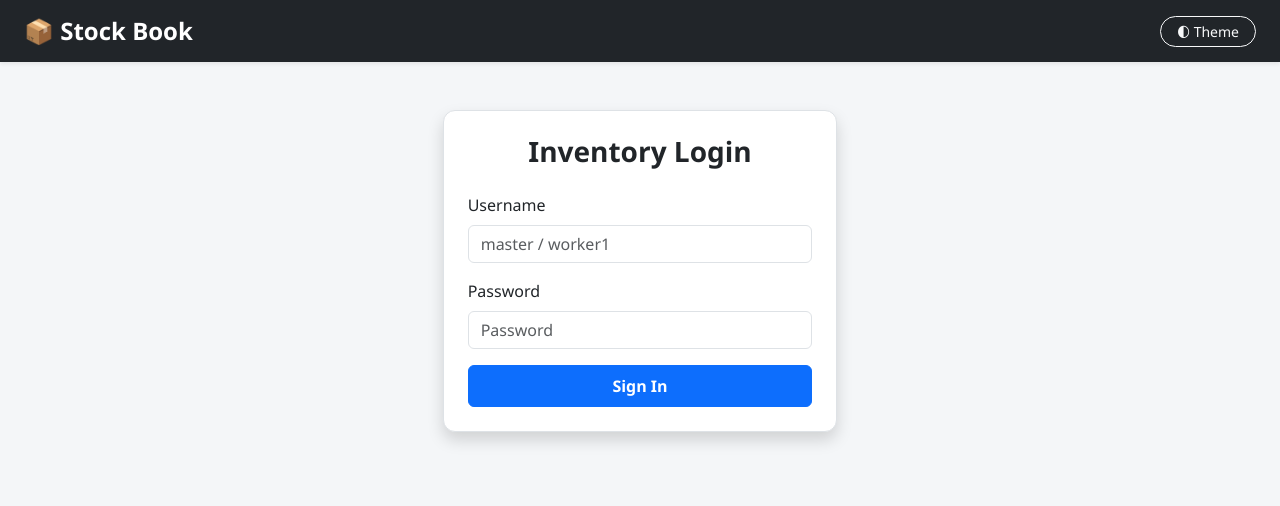
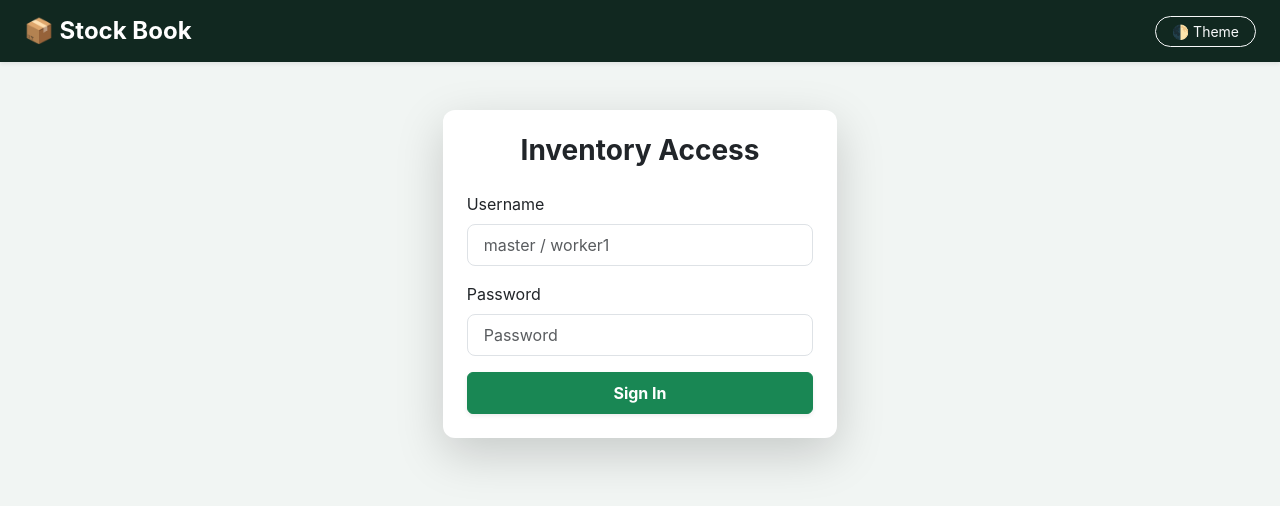
Before and after one commit to Avanijain415/Stock-App, a Flask app: page / in a window 1280 px wide. Shown: the top 506 px of the page. Run offline with Flask 3, Linux system fonts and the light colour scheme.

Commit message:
Update index.html

```diff
--- a/templates/index.html
+++ b/templates/index.html
@@ -8,67 +8,125 @@
     <link href="https://cdn.jsdelivr.net/npm/bootstrap@5.3.0/dist/css/bootstrap.min.css" rel="stylesheet">
     <style>
         :root {
-            --bg-color: #f4f6f8;
+            --bg-color: #f1f5f3;
             --card-bg: #ffffff;
-            --text-color: #212529;
-            --table-head: #e9ecef;
-            --border-color: #dee2e6;
+            --text-primary: #1c2d27;
+            --text-secondary: #5c7068;
+            --topbar-bg: #112820;
+            --table-head: #e2ebe6;
+            --border-color: #d1ded8;
+            --accent-green: #059669;
+            --card-hover: #fafcfb;
         }
         [data-theme="dark"] {
-            --bg-color: #121212;
-            --card-bg: #1e1e1e;
-            --text-color: #e0e0e0;
-            --table-head: #2c2c2c;
-            --border-color: #333333;
+            --bg-color: #121816;
+            --card-bg: #1c2421;
+            --text-primary: #f0fdf4;
+            --text-secondary: #9ca3af;
+            --topbar-bg: #0b1210;
+            --table-head: #28332f;
+            --border-color: #2e3d37;
+            --accent-green: #10b981;
+            --card-hover: #222c29;
         }
         body {
             background-color: var(--bg-color);
-            color: var(--text-color);
-            transition: all 0.3s ease;
-            font-family: 'Segoe UI', Tahoma, Geneva, Verdana, sans-serif;
+            color: var(--text-primary);
+            transition: all 0.25s ease-in-out;
+            font-family: -apple-system, BlinkMacSystemFont, "Segoe UI", Roboto, sans-serif;
         }
+        .navbar { background-color: var(--topbar-bg) !important; }
         .card {
             background-color: var(--card-bg);
             border: 1px solid var(--border-color);
-            box-shadow: 0 4px 12px rgba(0,0,0,0.05);
+            box-shadow: 0 4px 15px rgba(0,0,0,0.03);
             border-radius: 12px;
         }
-        .table { color: var(--text-color); }
-        .table thead th { background-color: var(--table-head); color: var(--text-color); }
-        .badge-out { background-color: #dc3545; color: white; padding: 4px 8px; border-radius: 4px; font-size: 0.75rem; }
-        .badge-low { background-color: #ffc107; color: black; padding: 4px 8px; border-radius: 4px; font-size: 0.75rem; }
-        .badge-ok { background-color: #198754; color: white; padding: 4px 8px; border-radius: 4px; font-size: 0.75rem; }
+        .stat-card {
+            transition: transform 0.2s ease, box-shadow 0.2s ease;
+        }
+        .stat-card:hover {
+            transform: translateY(-2px);
+            box-shadow: 0 6px 20px rgba(0,0,0,0.06);
+        }
+        .stat-title {
+            color: var(--text-secondary);
+            font-weight: 600;
+            font-size: 0.8rem;
+            letter-spacing: 0.5px;
+        }
+        .stat-number {
+            color: var(--text-primary) !important;
+            font-weight: 800;
+        }
+        .table { color: var(--text-primary); }
+        .table thead th {
+            background-color: var(--table-head);
+            color: var(--text-primary);
+            font-size: 0.82rem;
+            letter-spacing: 0.5px;
+            border-bottom: 2px solid var(--border-color);
+        }
+        .table tbody tr {
+            transition: background-color 0.15s ease;
+        }
+        .table tbody tr:hover {
+            background-color: var(--card-hover);
+        }
+        .badge-out { background-color: #ef4444; color: white; font-weight: 600; font-size: 0.7rem; padding: 4px 8px; border-radius: 6px; }
+        .badge-low { background-color: #f59e0b; color: white; font-weight: 600; font-size: 0.7rem; padding: 4px 8px; border-radius: 6px; }
+        .badge-ok { background-color: #10b981; color: white; font-weight: 600; font-size: 0.7rem; padding: 4px 8px; border-radius: 6px; }
+
+        /* Filter Pills */
+        .filter-pill {
+            border: 1px solid var(--border-color);
+            background: var(--card-bg);
+            color: var(--text-secondary);
+            border-radius: 20px;
+            padding: 5px 15px;
+            font-size: 0.85rem;
+            font-weight: 600;
+            cursor: pointer;
+            transition: all 0.2s ease;
+        }
+        .filter-pill.active, .filter-pill:hover {
+            background: var(--accent-green);
+            color: white;
+            border-color: var(--accent-green);
+        }
     </style>
 </head>
 <body data-theme="light">
 
-    <!-- Top Navigation Bar -->
-    <nav class="navbar navbar-expand-lg navbar-dark bg-dark px-4 py-2 shadow-sm">
-        <span class="navbar-brand fw-bold fs-4">📦 Stock Book</span>
+    <!-- Top Navbar -->
+    <nav class="navbar navbar-expand-lg navbar-dark px-4 py-2 shadow-sm">
+        <span class="navbar-brand fw-bold fs-4 d-flex align-items-center gap-2">
+            📦 Stock Book
+        </span>
         <div class="ms-auto d-flex align-items-center gap-3">
             <button class="btn btn-outline-light btn-sm rounded-pill px-3" onclick="toggleTheme()">🌓 Theme</button>
-            <span id="userInfo" class="badge bg-secondary fs-6"></span>
+            <span id="userInfo" class="badge bg-success bg-opacity-20 text-light border border-success border-opacity-25 px-3 py-2 fs-6"></span>
             <button id="logoutBtn" class="btn btn-danger btn-sm d-none rounded-pill px-3" onclick="logout()">Logout</button>
         </div>
     </nav>
 
     <div class="container-fluid px-4 my-4">
 
-        <!-- Login Section -->
+        <!-- Login Card -->
         <div id="loginSection" class="row justify-content-center my-5">
             <div class="col-md-4">
-                <div class="card p-4 shadow">
-                    <h3 class="mb-4 text-center fw-bold">Inventory Login</h3>
+                <div class="card p-4 shadow-lg border-0">
+                    <h3 class="mb-4 text-center fw-bold">Inventory Access</h3>
                     <form onsubmit="handleLogin(event)">
                         <div class="mb-3">
-                            <label class="form-label">Username</label>
-                            <input type="text" id="username" class="form-control" placeholder="master / worker1" required>
+                            <label class="form-label font-semibold">Username</label>
+                            <input type="text" id="username" class="form-control form-control-lg fs-6" placeholder="master / worker1" required>
                         </div>
                         <div class="mb-3">
-                            <label class="form-label">Password</label>
-                            <input type="password" id="password" class="form-control" placeholder="Password" required>
+                            <label class="form-label font-semibold">Password</label>
+                            <input type="password" id="password" class="form-control form-control-lg fs-6" placeholder="Password" required>
                         </div>
-                        <button type="submit" class="btn btn-primary w-100 fw-bold py-2">Sign In</button>
+                        <button type="submit" class="btn btn-success w-100 fw-bold py-2 shadow-sm">Sign In</button>
                     </form>
                 </div>
             </div>
@@ -77,55 +135,62 @@
         <!-- Main Dashboard App Section -->
         <div id="appSection" class="d-none">
 
-            <!-- Realtime Metrics Cards -->
+            <!-- Summary KPI Stats -->
             <div class="row g-3 mb-4">
-                <div class="col-md-3">
-                    <div class="card p-3 text-center">
-                        <span class="text-muted fw-bold">TOTAL PRODUCTS</span>
-                        <h2 id="statTotal" class="fw-bold my-1">0</h2>
+                <div class="col-6 col-md-3">
+                    <div class="card stat-card p-3 text-center">
+                        <span class="stat-title">TOTAL PRODUCTS</span>
+                        <h2 id="statTotal" class="stat-number my-1 fs-1">0</h2>
                     </div>
                 </div>
-                <div class="col-md-3">
-                    <div class="card p-3 text-center border-success">
-                        <span class="text-success fw-bold">IN STOCK</span>
-                        <h2 id="statInStock" class="fw-bold text-success my-1">0</h2>
+                <div class="col-6 col-md-3">
+                    <div class="card stat-card p-3 text-center border-start border-4 border-success">
+                        <span class="stat-title text-success">IN STOCK</span>
+                        <h2 id="statInStock" class="stat-number text-success my-1 fs-1">0</h2>
                     </div>
                 </div>
-                <div class="col-md-3">
-                    <div class="card p-3 text-center border-warning">
-                        <span class="text-warning fw-bold">LOW STOCK (≤10)</span>
-                        <h2 id="statLow" class="fw-bold text-warning my-1">0</h2>
+                <div class="col-6 col-md-3">
+                    <div class="card stat-card p-3 text-center border-start border-4 border-warning">
+                        <span class="stat-title text-warning">LOW STOCK (≤10)</span>
+                        <h2 id="statLow" class="stat-number text-warning my-1 fs-1">0</h2>
                     </div>
                 </div>
-                <div class="col-md-3">
-                    <div class="card p-3 text-center border-danger">
-                        <span class="text-danger fw-bold">OUT OF STOCK</span>
-                        <h2 id="statOut" class="fw-bold text-danger my-1">0</h2>
+                <div class="col-6 col-md-3">
+                    <div class="card stat-card p-3 text-center border-start border-4 border-danger">
+                        <span class="stat-title text-danger">OUT OF STOCK</span>
+                        <h2 id="statOut" class="stat-number text-danger my-1 fs-1">0</h2>
                     </div>
                 </div>
             </div>
 
-            <!-- Filters Bar (Brand Select & Search) -->
+            <!-- Controls & Filter Bar -->
             <div class="card p-3 mb-4">
                 <div class="row g-3 align-items-center">
-                    <div class="col-md-5">
-                        <input type="text" id="searchInput" class="form-control" placeholder="🔍 Search product description or brand..." oninput="filterData()">
+                    <div class="col-md-4">
+                        <input type="text" id="searchInput" class="form-control" placeholder="🔍 Search product or brand..." oninput="filterData()">
                     </div>
-                    <div class="col-md-4">
-                        <select id="brandSelect" class="form-select fw-bold" onchange="filterData()">
-                            <option value="ALL">ALL BRANDS ( Show Long List )</option>
+                    <div class="col-md-3">
+                        <select id="brandSelect" class="form-select fw-semibold" onchange="filterData()">
+                            <option value="ALL">ALL BRANDS</option>
                         </select>
                     </div>
-                    <div class="col-md-3 text-end">
-                        <span id="recordCount" class="text-muted fw-bold">Showing 0 products</span>
+                    <div class="col-md-5 d-flex align-items-center justify-content-md-end gap-2 flex-wrap">
+                        <span class="filter-pill active" onclick="setStatusFilter('ALL', this)">All</span>
+                        <span class="filter-pill" onclick="setStatusFilter('INSTOCK', this)">In Stock</span>
+                        <span class="filter-pill" onclick="setStatusFilter('LOW', this)">Low</span>
+                        <span class="filter-pill" onclick="setStatusFilter('OUT', this)">Out of Stock</span>
                     </div>
                 </div>
             </div>
 
-            <!-- Inventory Data Table -->
+            <!-- Main Inventory Data Table -->
             <div class="card p-3 shadow-sm mb-4">
+                <div class="d-flex justify-content-between align-items-center mb-3">
+                    <h6 class="fw-bold mb-0 text-secondary">STOCK REGISTER</h6>
+                    <span id="recordCount" class="text-secondary fw-semibold small">Showing 0 products</span>
+                </div>
                 <div class="table-responsive">
-                    <table class="table table-hover align-middle">
+                    <table class="table align-middle">
                         <thead>
                             <tr>
                                 <th>BRAND</th>
@@ -136,7 +201,7 @@
                                 <th>GE</th>
                                 <th>TOTAL</th>
                                 <th>ACTUAL STOCK</th>
-                                <th>ACTIONS</th>
+                                <th class="text-center">ACTIONS</th>
                             </tr>
                         </thead>
                         <tbody id="inventoryBody"></tbody>
@@ -144,11 +209,13 @@
                 </div>
             </div>
 
-            <!-- Realtime Master Activity Feed (Visible only for Master Account) -->
-            <div id="masterAudit" class="card p-4 d-none border-primary">
-                <h5 class="fw-bold text-primary mb-3">🔴 Live Worker Activity Tracker (Real-Time)</h5>
-                <div class="table-responsive" style="max-height: 250px; overflow-y: auto;">
-                    <ul id="logList" class="list-group list-group-flush"></ul>
+            <!-- Realtime Master Audit Feed -->
+            <div id="masterAudit" class="card p-4 d-none border-0 shadow-sm">
+                <h6 class="fw-bold text-success mb-3 d-flex align-items-center gap-2">
+                    <span class="spinner-grow spinner-grow-sm text-danger" role="status"></span> Live Worker Activity Log
+                </h6>
+                <div class="table-responsive" style="max-height: 220px; overflow-y: auto;">
+                    <ul id="logList" class="list-group list-group-flush small"></ul>
                 </div>
             </div>
 
@@ -158,6 +225,7 @@
     <script>
         let currentRole = null;
         let products = [];
+        let statusFilter = 'ALL';
 
         function toggleTheme() {
             const body = document.body;
@@ -184,7 +252,7 @@
 
                 if(currentRole === 'master') {
                     document.getElementById('masterAudit').classList.remove('d-none');
-                    setInterval(fetchLogs, 3000); // Poll real-time logs every 3 seconds
+                    setInterval(fetchLogs, 3000);
                 }
                 loadProducts();
             } else {
@@ -197,7 +265,7 @@
             const data = await res.json();
             products = data.products;
             populateBrands();
-            renderTable(products);
+            filterData();
             updateStats();
         }
 
@@ -205,7 +273,14 @@
             const brands = [...new Set(products.map(p => p.brand))].sort();
             const brandSelect = document.getElementById('brandSelect');
             brandSelect.innerHTML = '<option value="ALL">ALL BRANDS</option>' +
-            brands.map(b => `<option value="${b}">${b}</option>`).join('');
+                brands.map(b => `<option value="${b}">${b}</option>`).join('');
+        }
+
+        function setStatusFilter(status, el) {
+            statusFilter = status;
+            document.querySelectorAll('.filter-pill').forEach(p => p.classList.remove('active'));
+            el.classList.add('active');
+            filterData();
         }
 
         function renderTable(items) {
@@ -213,7 +288,7 @@
             document.getElementById('recordCount').innerText = `Showing ${items.length} of ${products.length} products`;
 
             if(items.length === 0) {
-                tbody.innerHTML = `<tr><td colspan="9" class="text-center text-muted py-4">No products found matching filters</td></tr>`;
+                tbody.innerHTML = `<tr><td colspan="9" class="text-center text-muted py-4">No matching stock items found</td></tr>`;
                 return;
             }
 
@@ -224,19 +299,19 @@
 
                 return `
                     <tr>
-                        <td><strong class="text-primary">${p.brand}</strong></td>
+                        <td><strong class="text-success">${p.brand}</strong></td>
                         <td>${p.description} ${badge}</td>
-                        <td>${p.rtt || 0}</td>
-                        <td>${p.rin || 0}</td>
-                        <td>${p.rit || 0}</td>
-                        <td>${p.ge || 0}</td>
-                        <td>${p.total || 0}</td>
+                        <td class="text-secondary">${p.rtt || 0}</td>
+                        <td class="text-secondary">${p.rin || 0}</td>
+                        <td class="text-secondary">${p.rit || 0}</td>
+                        <td class="text-secondary">${p.ge || 0}</td>
+                        <td class="fw-semibold">${p.total || 0}</td>
                         <td><span class="fs-6 fw-bold">${p.actual_stock}</span></td>
-                        <td>
+                        <td class="text-center">
                             <div class="btn-group btn-group-sm">
-                                <button class="btn btn-outline-danger fw-bold" onclick="adjust(${p.id}, 'issue')">- Issue</button>
-                                <button class="btn btn-outline-success fw-bold" onclick="adjust(${p.id}, 'receive')">+ Receive</button>
-                                ${currentRole === 'master' ? `<button class="btn btn-danger btn-sm ms-2 rounded" onclick="deleteProd(${p.id})">Delete</button>` : ''}
+                                <button class="btn btn-outline-danger px-2 py-1 fw-bold" onclick="adjust(${p.id}, 'issue')">- Issue</button>
+                                <button class="btn btn-outline-success px-2 py-1 fw-bold" onclick="adjust(${p.id}, 'receive')">+ Receive</button>
+                                ${currentRole === 'master' ? `<button class="btn btn-link text-danger text-decoration-none px-2" onclick="deleteProd(${p.id})">Delete</button>` : ''}
                             </div>
                         </td>
                     </tr>
@@ -254,12 +329,8 @@
                 body: JSON.stringify({product_id: id, amount: parseInt(qty), type: type})
             });
 
-            if(res.ok) {
-                loadProducts();
-            } else {
-                const err = await res.json();
-                alert(err.error);
-            }
+            if(res.ok) loadProducts();
+            else alert((await res.json()).error);
         }
 
         async function deleteProd(id) {
@@ -273,9 +344,9 @@
             const res = await fetch('/api/activity');
             const data = await res.json();
             document.getElementById('logList').innerHTML = data.logs.map(l => `
-                <li class="list-group-item bg-transparent d-flex justify-content-between align-items-center py-2">
+                <li class="list-group-item bg-transparent d-flex justify-content-between align-items-center py-2 border-bottom border-secondary border-opacity-10">
                     <div>
-                        <span class="badge bg-dark me-2">${l.username}</span>
+                        <span class="badge bg-success bg-opacity-20 text-success me-2">${l.username}</span>
                         <strong>${l.action}</strong> - <span class="text-secondary">${l.details}</span>
                     </div>
                     <small class="text-muted">${l.timestamp}</small>
@@ -290,7 +361,13 @@
             const filtered = products.filter(p => {
                 const matchesSearch = p.brand.toLowerCase().includes(search) || p.description.toLowerCase().includes(search);
                 const matchesBrand = (brand === 'ALL') || (p.brand === brand);
-                return matchesSearch && matchesBrand;
+
+                let matchesStatus = true;
+                if(statusFilter === 'INSTOCK') matchesStatus = p.actual_stock > 10;
+                else if(statusFilter === 'LOW') matchesStatus = p.actual_stock > 0 && p.actual_stock <= 10;
+                else if(statusFilter === 'OUT') matchesStatus = p.actual_stock === 0;
+
+                return matchesSearch && matchesBrand && matchesStatus;
             });
 
             renderTable(filtered);
```
